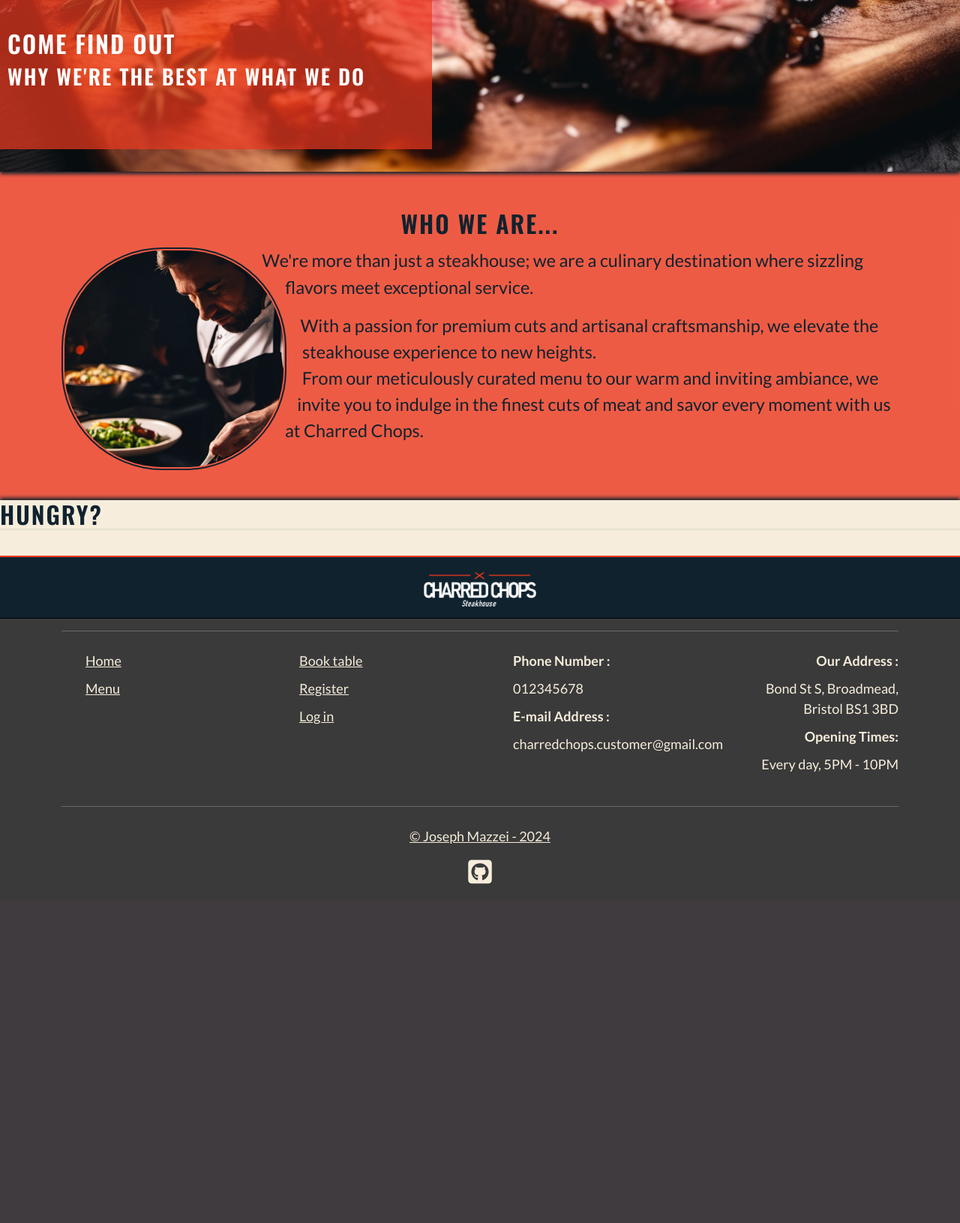
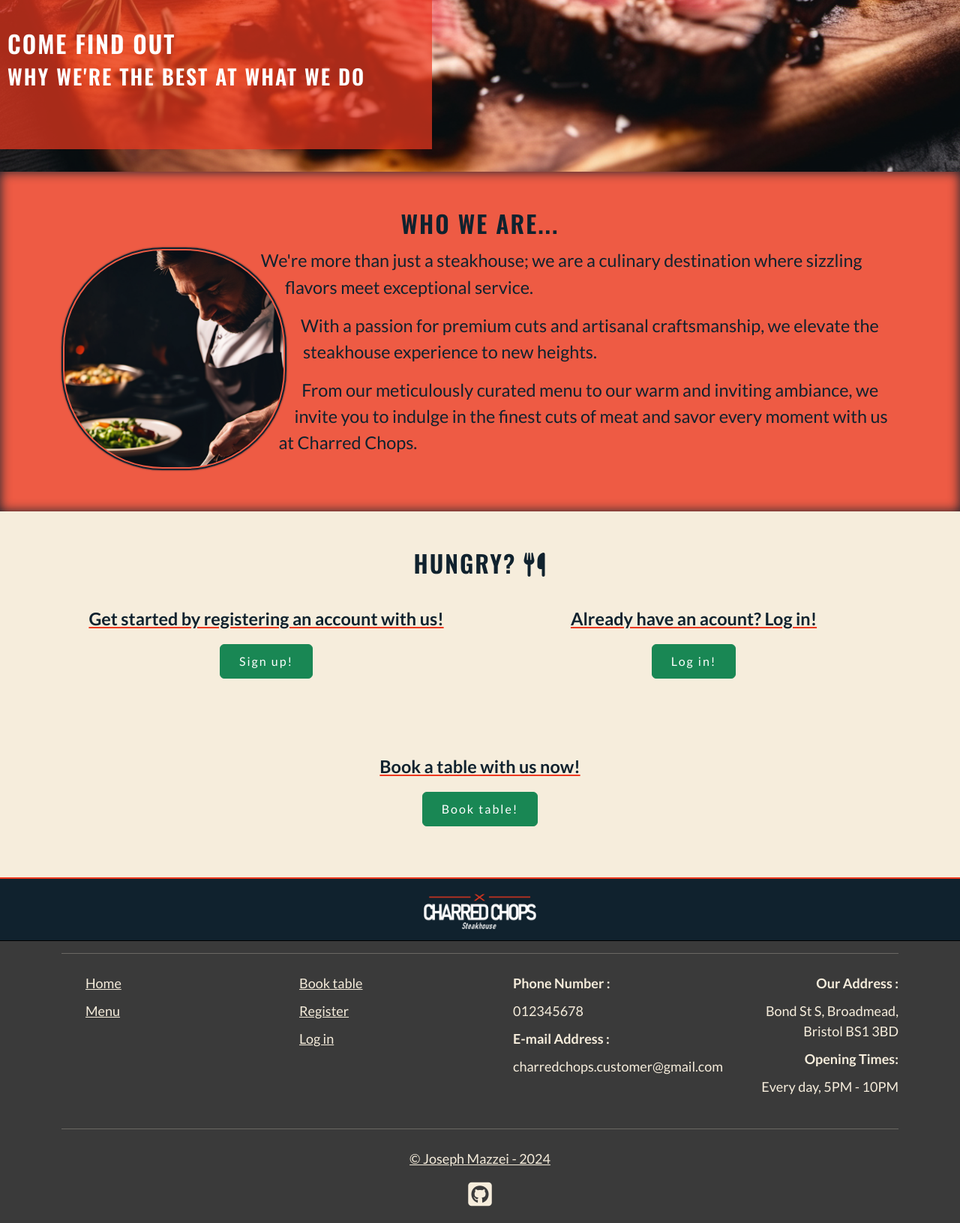
Before and after one commit to jomazzei/charredchops, a Django app: page / in a window 1280 px wide. Shown: the part 471-2102 px from the top of the page at 75% size. Before the commit the page ends 1650 px from the top, so only its background shows below. Run offline with Django 4.2, Linux system fonts and the light colour scheme; some libraries are stand-ins or nearby versions.

Commit message:
Home page content finished

```diff
--- a/generalpages/templates/generalpages/home.html
+++ b/generalpages/templates/generalpages/home.html
@@ -12,6 +12,7 @@
     </div>
 </section>
 
+
 <article id="who-we-are">
     <div class="container">
 
@@ -23,7 +24,8 @@
 
         <div class="row">
             <div class="col" id="who-content">
-                <img src="{% static 'media/chef-grilling-cropped.png' %}" alt="image of chef grilling" id="chef-pic">
+                <img src="{% static 'media/chef-grilling-cropped.png' %}" alt="image of chef grilling" id="chef-pic"
+                    class="d-none d-sm-block">
                 <p>
                     We're more than just a steakhouse; we are a culinary destination where sizzling flavors meet
                     exceptional service.
@@ -31,7 +33,8 @@
                 <p>
                     With a passion for premium cuts and artisanal craftsmanship, we elevate the
                     steakhouse experience to new heights.
-                    <br>
+                </p>
+                <p>
                     From our meticulously curated menu to our warm and inviting
                     ambiance,
                     we invite you
@@ -40,33 +43,51 @@
             </div>
         </div>
 
-        <!-- <div class="row">
-            <div class="col-6 text-end">
-                <img src="{% static 'media/chef-grilling-cropped.png' %}" alt="image of chef grilling" id="chef-pic">
-            </div>
-
-            <div class="col align-self-center">
-                <p>
-                    We're more than just a steakhouse; we are a culinary destination where sizzling flavors meet
-                    exceptional service.
-                </p>
-                <p>
-                    With a passion for premium cuts and artisanal craftsmanship, we elevate the
-                    steakhouse experience to new heights.
-                    <br>
-                    From our meticulously curated menu to our warm and inviting
-                    ambiance,
-                    we invite you
-                    to indulge in the finest cuts of meat and savor every moment with us at Charred Chops.
-                </p>
-            </div>
-        </div> -->
-
     </div>
 </article>
 
+
 <section id="call-to-action">
-    <h2>Hungry?</h2>
+    <div class="container">
+
+        <div class="row">
+            <div class="col-12 text-center">
+                <h2>Hungry? <i class="fa-solid fa-utensils"></i></h2>
+            </div>
+        </div>
+
+        <div class="row">
+            <div class="col-6 text-center">
+                <div class="action-call">
+                    <p>
+                        <strong>Get started by registering an account with us!</strong>
+                    </p>
+                    <a href="{% url 'account_signup' %}" class="btn btn-success">Sign up!</a>
+                </div>
+            </div>
+
+            <div class="col-6 text-center">
+                <div class="action-call">
+                    <p>
+                        <strong>Already have an acount? Log in!</strong>
+                    </p>
+                    <a href="{% url 'account_login' %}" class="btn btn-success">Log in!</a>
+                </div>
+            </div>
+        </div>
+
+        <div class="row">
+            <div class="col-12 text-center">
+                <div id="action-call-book">
+                    <p>
+                        <strong>Book a table with us now!</strong>
+                    </p>
+                    <a href="{% url 'bookingpage' %}" class="btn btn-success">Book table!</a>
+                </div>
+            </div>
+        </div>
+
+    </div>
 </section>
 
 {% endblock %}
--- a/static/css/style.css
+++ b/static/css/style.css
@@ -154,7 +154,7 @@ footer a {
     width: 100%;
     background: url("../../static/media/steak-img1.png") no-repeat center center / cover;
     position: relative;
-    box-shadow: 0 3px 5px #10222e;
+    /* box-shadow: 0 3px 5px #10222e; */
 }
 
 #cover-text {
@@ -176,23 +176,25 @@ footer a {
 /* ---------------------- Who we are */
 #who-we-are {
     padding-top: 50px;
-    padding-bottom: 20px;
+    padding-bottom: 30px;
     font-size: 130%;
     background-color: rgba(237, 56, 31, .8);
     width: 100%;
+    box-shadow: 0 0px 15px inset #10222e;
 }
 
 #chef-pic {
     width: 300px;
     border-radius: 45%;
     object-fit: contain;
-    /* margin-bottom: 20px; */
     padding: 2px;
     border: 2px solid #10222e;
+    box-shadow: 0px 0px 2px #10222e;
 
     float: left;
     shape-outside: circle(45%);
     margin-right: 50px;
+    margin-bottom: 5px;
 }
 
 #who-content {
@@ -203,8 +205,28 @@ footer a {
 
 /* ---------------------- Call to action */
 #call-to-action {
-    box-shadow: 0 -3px 5px #10222e;
+    margin-top: 50px;
+    margin-bottom: 40px;
+    font-size: 130%;
 }
+
+.action-call {
+    margin-top: 30px;
+}
+
+#call-to-action a {
+    padding: 10px 25px;
+    letter-spacing: 2px;
+}
+
+#call-to-action p {
+    text-decoration: underline #ed381f;
+}
+
+#action-call-book {
+    margin-top: 100px;
+}
+
 
 /* -------------------------------------------------------------- AUTH */
 
@@ -233,6 +255,7 @@ footer a {
     width: 100%;
     padding-top: 40px;
     padding-bottom: 40px;
+    box-shadow: 0 0px 10px inset #10222e;
 }
 
 #map-embed-container {
@@ -251,7 +274,7 @@ footer a {
 
 
 /* ---------------------- Form */
-#form-article {
+#form-section {
     margin-top: 50px;
     margin-bottom: 50px;
 }
@@ -338,6 +361,10 @@ footer a {
     main {
         margin-top: 89px;
     }
+
+    #who-content {
+        text-align: center;
+    }
 }
 
 @media screen and (max-width:991px) {
```
Also changed, not shown: booking/templates/booking/booking.html (+14 -9 lines).
